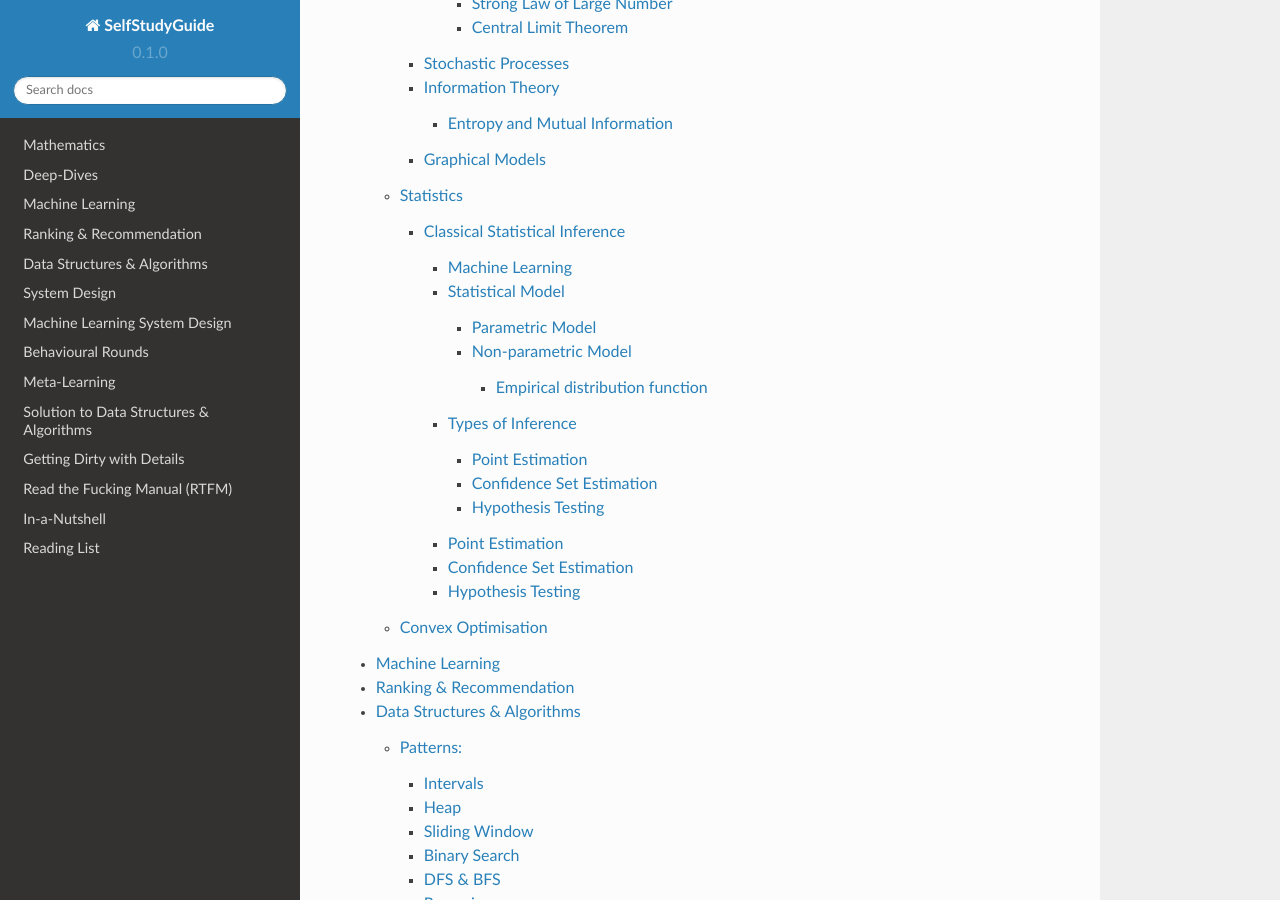
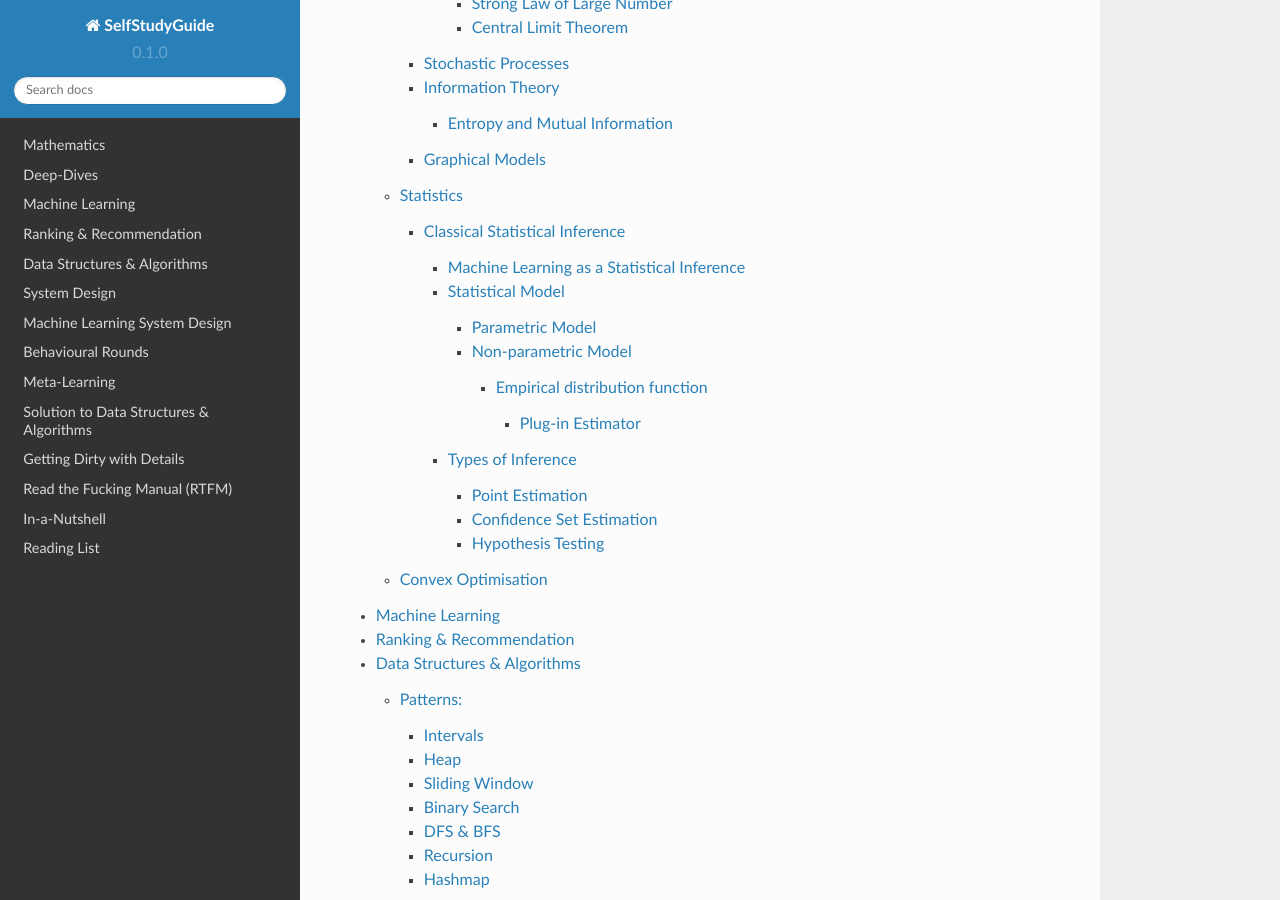
Before and after one commit to uselesstechjunks/leetcode, a Sphinx documentation site: the page built from docs/source/index.rst, in a window 1280 px wide and 900 px high, scrolled down 4529 px. Built offline with Sphinx 7.4.7 and the Read the Docs theme 2.0.0, drawn with Linux system fonts in a browser that asks for light colours; part of the change alters nothing that is shown.

Commit message:
Update inference.rst

```diff
--- a/docs/source/math/stat/inference.rst
+++ b/docs/source/math/stat/inference.rst
@@ -1,25 +1,27 @@
 ##########################################################################################
 Classical Statistical Inference
 ##########################################################################################
-We have a sample of size :math:`n` from an unknown distribution :math:`F`, :math:`X_1,\cdots X_n \sim F`.
+We have a sample of size :math:`n`, :math:`X_1,\cdots X_n` from an unknown CDF :math:`F`.
 
 .. note::
-	* The task for statistical inference is to infer :math:`F`, some function of :math:`F`, or some other quantity that depends on :math:`F`, that best explains the data, for some given definition of **best** chosen beforehand.
+	* The task for statistical inference is to infer :math:`F`, or some function of :math:`F`, or some other quantity that depends on :math:`F`, that best explains the data, for some criteria of **best** chosen beforehand.
 	* The functions of this form, :math:`T(F)`, are known as **statistical functionals**, such as
 
 		* density :math:`T(F)=f=F'`
 		* expectation :math:`T(F)=\mathbb{E}[X]=\int\limits_{-\infty}^{\infty} x \mathop{dF}`
 		* variance :math:`T(F)=\text{Var}(X)=\mathbb{E}[(\mathbb{E}[X]-X)^2]`
 		* median: :math:`T(F)=F^{-1}(1/2)`
-	* The inferred values are called **estimates** of the quantities of interest.
-	* The expression that computes these estimates from samples is called an **estimator**.
-	* Estimates are rv as their values may change subject to a different sample.
+	* The **inferred values** are called **estimates** of the quantities of interest.
+	* The **expression** that computes these estimates from samples is called an **estimator**.
+
+.. attention::
+	Estimates are rv as their values may change subject to a different sample.
 
 ******************************************************************************************
-Machine Learning
+Machine Learning as a Statistical Inference
 ******************************************************************************************
 .. note::
-	* We have iid samples of size :math:`n` a joint CDF, e.g. :math:`(X_i,Y_i)_{i=1}^n\sim F_{X,Y}`.
+	* We have iid samples from an unknown joint CDF, e.g. :math:`(X_i,Y_i)_{i=1}^n\sim F_{X,Y}`.
 	* Then inference might mean infering a **regression function** :math:`r(X)` that fits the conditional expectation corresponding to :math:`F_{Y|X}`
 
 		.. math::
@@ -27,38 +29,41 @@ Machine Learning
 
 	  where :math:`\mathbb{E}[\epsilon]=0`.
 
-		* This inference is known as **learning** in Machine Learning (achieved via **training** on a given sample set) and *curve estimation* in statistics.
+		* This inference is known as **learning** in Machine Learning and **curve estimation** in statistics.
 	* In the above case, an inference might also mean an inferring an unseen :math:`Y|X=x` by :math:`\hat{y}=r(x)` for a given :math:`X=x`.
 
 		* This is known as **inference** in Machine Learning and **prediction** in statistics.
 
 .. note::
-    * Dependent and Independent Variable: :math:`X` is known as the independent variable (*features* in Machine Learning) and :math:`Y` is known as dependent variable (*target* in Machine Learning). Independent variables are often multidimensional vectors :math:`X=\mathbf{x}\in\mathbb{R}^d` for some :math:`d>1`.
-    * It can be proven that it is always possible to write a conditional expectation in the above form such that :math:`\mathbb{E}[\epsilon]=0`.
+	Dependent and Independent Variable:
+
+	* :math:`X` is known as the independent variable (**features**) and :math:`Y` is known as dependent variable (**target**).
+	* Independent variables are often multidimensional vectors :math:`X=\mathbf{x}\in\mathbb{R}^d` for some :math:`d>1`.
+	* It can be proven that it is always possible to write a conditional expectation in the above form such that :math:`\mathbb{E}[\epsilon]=0`.
 
 ******************************************************************************************
 Statistical Model
 ******************************************************************************************
-A statistical model :math:`\mathcal{F}` is set of distributions (or other statistical functionals of interest). The following categories of models are based on the dimensionality of this set.
+.. note::
+	A statistical model :math:`\mathcal{F}` is set of distributions (or other statistical functionals of interest).
+
+The following categories of models are based on the dimensionality of this set.
 
 Parametric Model
 ==========================================================================================
-If this set can be spanned by a finitely many parameters.
+.. note::
+	If this set can be spanned by a finitely many parameters.
 
-Example: If a regression model is defined by the set of affine functions
+.. seealso::
+	* A regression model is defined by the set of affine functions :math:`\mathcal{F}=\{r(x)=mx+c; m,c\in\mathbb{R}\}`.
+	* Similarly, if the regression model is a set of feed-forward networks (FFN) of a given size, then it is also parametric and the parameters of this model are the weights and biases in each layer.
+	* If the task is to estimate densities, then a parametric model could be
 
-.. math::
-    \mathcal{F}=\{r(x)=mx+c; m,c\in\mathbb{R}\}
-
-then it's parametric. Similarly, if the regression model is a set of feed-forward networks (FFN) of a given size, then it is also parametric and the parameters of this model are the weights and biases in each layer.
-
-If the task is to estimate densities, then a parametric model could be
-
-.. math::
-    \mathcal{F}=\{f_X(x;\mu,\sigma)=\frac{1}{\sigma\sqrt{2\pi}}\exp\{\frac{1}{2\sigma}(x-\mu)^2);\mu\in\mathbb{R},\sigma\in\mathbb{R}^+\}
+		.. math::
+    	\mathcal{F}=\{f_X(x;\mu,\sigma)=\frac{1}{\sigma\sqrt{2\pi}}\exp\{\frac{1}{2\sigma}(x-\mu)^2);\mu\in\mathbb{R},\sigma\in\mathbb{R}^+\}
 
 .. note::
-    * The process that decides the model, such as choice of function-class or number of parameters, is independent of the inference and is performed separately beforehand. In Machine Learning, these are often called *hyper-parameters*.
+    * The process that decides the model, such as choice of function-class or number of parameters, is independent of the inference and is performed separately beforehand. In ML, these are called *hyper-parameters*.
     * Since there are multiple items to choose before performing inference, it is useful to clarify the sequence:
 
         #. A metric of goodness of an estimator is chosen first.
@@ -69,11 +74,14 @@ If the task is to estimate densities, then a parametric model could be
 
 Non-parametric Model
 ==========================================================================================
-Otherwise. A non-parametric model for distributions can be the set of all possible cdfs.
+.. note::
+	If this set can be spanned by a finitely many parameters.
+
+.. seealso::
+	A non-parametric model for distributions can be the set of all possible cdfs.
 
 Empirical distribution function
 ------------------------------------------------------------------------------------------
-
 The estimator for :math:`F` is :math:`\hat{F_n}` which assigns a mass :math:`1/n` to every point in sample :math:`\{X_i\}_{i=1}^n`.
 
 .. note::
@@ -82,8 +90,10 @@ The estimator for :math:`F` is :math:`\hat{F_n}` which assigns a mass :math:`1/n
 			* :math:`\mathbb{E}[\hat{F_n}(x)]=F(x)`
 			* :math:`\text{Var}(\hat{F_n})=\frac{F(x)(1-F(x))}{n}`
 
+Plug-in Estimator
+^^^^^^^^^^^^^^^^^^^^^^^^^^^^^^^^^^^^^^^^^^^^^^^^^^^^^^^^^^^^^^^^^^^^^^^^^^^^^^^^^^^^^^^^^^
 .. note::
-		Plug-in Estimator: We can obtain an estimator for any statistical functional :math:`T(F)` by replacing it with :math:`\hat{F_n}` as :math:`T(\hat{F_n})`.
+		The plug-in estimator for any statistical functional :math:`T(F)` can be obtained by replacing it with :math:`\hat{F_n}` as :math:`T(\hat{F_n})`.
 
 ******************************************************************************************
 Types of Inference
@@ -91,84 +101,84 @@ Types of Inference
 
 Point Estimation
 ==========================================================================================
-A single *best* estimate (i.e. a point) for the fixed, unknown qualtity of interest within the model. This estimate for a fixed, unknown quantity of interest, :math:`\theta`, is expressed as a function of the data
+.. note::
+	* A single *best* estimate (i.e. a point) for the fixed, unknown qualtity of interest within the model.
+	* This estimate for a fixed, unknown quantity of interest, :math:`\theta`, is expressed as a function of the data
 
     .. math::
         \hat{\theta_n}=g(X_1,\cdots,X_n)
+	* The estimate :math:`\hat{\theta_n}` is a rv (i.e. with a different sample, it evaluates to a different value).
+	* Example:
 
-    Example:
-
-        #. a single distribution/density function (parameterised/non-parameterised)
-        #. a single regression function
-        #. a single value for expectation/variance/other moments
-        #. a single prediction for a dependent variable with a given independent variable. etc.
-
-Confidence Set Estimation
-==========================================================================================
-An estimated set which traps the fixed, unknown value of our quality of interest with a pre-determined probability.
-
-    .. note::
-        #. A :math:`1-\alpha` confidence interval (CI) for a real qualtity of interest :math:`\theta` is defined as :math:`\hat{C_n}=(a,b)` where :math:`\mathbb{P}(\theta\in\hat{C_n})\ge 1-\alpha`.
-        #. The task is to estimate :math:`\hat{a}=a(X_1,\cdots,X_n)` and :math:`\hat{b}=b(X_1,\cdots,X_n)` such that the above holds.
-        #. For vector quantities, this is expressed with sets instead of intervals.
-        #. In regression setting, a confidence interval around the regression function can be thought of the set of functions which contains the true function with certain probabilty. However, this is usually never measured.
-
-Hypothesis Testing
-==========================================================================================
-This helps to evaluate how good a statistical model is given samples. Assuming a fixed statistical model, we compute estimates for certain quantities of interest, which can then be compared with the same quantity assuming the model is correct. The task is then to arrive at probabilistic statements about how different these two are.
+		#. a single distribution/density function (parameterised/non-parameterised)
+		#. a single regression function
+		#. a single value for expectation/variance/other moments
+		#. a single prediction for a dependent variable with a given independent variable. etc.
 
 .. note::
-    #. The statement about the quantity of interest assuming the model is correct is called the *Null hypothesis*.
-    #. The statement where the model is incorrect is called *Alternate hypothesis*.
-		#. [TODO:CHECK IF TRUE] If we create a :math:`1-\alpha` confidence set for the estimated quantity and the quantity as-per-model doesn't fall within this set, then we *reject* the null hypothesis with significance level :math:`1-\alpha`.  If it does then we *fail to reject* the null hypothesis.
+    * **Sampling Distribution**: The distribution of :math:`\hat{\theta_n}` over different samples.
+    * **Bias**: :math:`\text{bias}(\hat{\theta_n})=\mathbb{E}_{\theta}[\hat{\theta_n}]-\theta`.
 
-******************************************************************************************
-Point Estimation
-******************************************************************************************
-The estimate :math:`\hat{\theta_n}` is a rv (i.e. with a different sample, it evaluates to a different value).
-
-.. note::
-    * Sampling Distribution: The distribution of :math:`\hat{\theta_n}` over different samples.
-    * Bias: :math:`\text{bias}(\hat{\theta_n})=\mathbb{E}_{\theta}[\hat{\theta_n}]-\theta`. If :math:`\text{bias}(\hat{\theta_n})=0`, then :math:`\hat{\theta_n}` is called an *unbiased estimator* of :math:`\theta`.
-    * Standard Error: :math:`\text{se}(\hat{\theta_n})=\sqrt{\text{Var}_{\theta}(\hat{\theta_n})}`.
+			* If :math:`\text{bias}(\hat{\theta_n})=0`, then :math:`\hat{\theta_n}` is called an **unbiased estimator** of :math:`\theta`.
+    * **Standard Error**: :math:`\text{se}(\hat{\theta_n})=\sqrt{\text{Var}_{\theta}(\hat{\theta_n})}`.
 
 If the variance in above is also an estimate (as it often is), then we estimate SE as :math:`\hat{\text{se}}=\sqrt{\hat{\text{Var}}_{\theta}(\hat{\theta_n})}`
 
 .. note::
-    * Consistent Estimator: If :math:`\hat{\theta_n}` converges in probability to true :math:`\theta`.
-    * Mean-Squared Error: :math:`\mathbb{E}_{\theta}[(\hat{\theta_n}-\theta)^2]=\text{bias}^2(\hat{\theta_n})+\text{Var}_{\theta}(\hat{\theta_n})`
+    * **Consistent Estimator**: If :math:`\hat{\theta_n}\xrightarrow[]{P}\theta`.
+    * **Mean-Squared Error**: :math:`\mathbb{E}_{\theta}[(\hat{\theta_n}-\theta)^2]=\text{bias}^2(\hat{\theta_n})+\text{Var}_{\theta}(\hat{\theta_n})`
 
-Theorem: If :math:`\text{bias}\to 0` and :math:`\text{se}\to 0` as :math:`n\to \infty`, then :math:`\hat{\theta_n}` is consistent.
+.. attention::
+	Theorem: If :math:`\text{bias}\to 0` and :math:`\text{se}\to 0` as :math:`n\to \infty`, then :math:`\hat{\theta_n}` is consistent.
 
 .. note::
-    * Asymptotically Normal Estimator: :math:`\hat{\theta_n}\approx\mathcal{N}(\theta,\hat{\text{se}}^2)`.
+    * **Asymptotically Normal Estimator**: :math:`\hat{\theta_n}\approx\mathcal{N}(\theta,\hat{\text{se}}^2)`.
     * Empirical distribution function is a consistent estimator for any distribution.
 
-******************************************************************************************
 Confidence Set Estimation
-******************************************************************************************
-* Pointwise Asymptotic CI: :math:`\forall\theta\in\Theta,\liminf_{n\to\infty}\mathbb{P}_{\theta}(\theta\in\hat{C_n})\ge 1-\alpha``
-* Uniform Asymptotic CI: :math:`\liminf_{n\to\infty}\inf_{\theta\in\Theta}\mathbb{P}_{\theta}(\theta\in\hat{C_n})\ge 1-\alpha``
+==========================================================================================
+.. note::
+	An estimated set which traps the fixed, unknown value of our quality of interest with a pre-determined probability.
+
+.. attention::
+	#. A :math:`1-\alpha` confidence interval (CI) for a real qualtity of interest :math:`\theta` is defined as :math:`\hat{C_n}=(a,b)` where :math:`\mathbb{P}(\theta\in\hat{C_n})\ge 1-\alpha`.
+	#. The task is to estimate :math:`\hat{a}=a(X_1,\cdots,X_n)` and :math:`\hat{b}=b(X_1,\cdots,X_n)` such that the above holds.
+	#. For vector quantities, this is expressed with sets instead of intervals.
+	#. In regression setting, a confidence interval around the regression function can be thought of the set of functions which contains the true function with certain probabilty. However, this is usually never measured.
 
 .. note::
-    Uniform Asymptotic CI is stricter.
+	* **Pointwise Asymptotic CI**: :math:`\forall\theta\in\Theta,\liminf_{n\to\infty}\mathbb{P}_{\theta}(\theta\in\hat{C_n})\ge 1-\alpha``
+	* **Uniform Asymptotic CI**: :math:`\liminf_{n\to\infty}\inf_{\theta\in\Theta}\mathbb{P}_{\theta}(\theta\in\hat{C_n})\ge 1-\alpha``
 
-* Normal-based Confidence Interval: If :math:`\hat{\theta_n}` is an aysmptotically normal estimator of :math:`\theta`, then a :math:`1-\alpha` confidence interval is given by :math:`(\hat{\theta_n}-z_{\alpha/2}\hat{\text{se}},\hat{\theta_n}+z_{\alpha/2}\hat{\text{se}})`.
+		* Uniform Asymptotic CI is stricter.
 
 .. note::
-    The above is a pointwise asymptotic CI.
+	**Normal-based Confidence Interval**:
+
+	* If :math:`\hat{\theta_n}` is an aysmptotically normal estimator of :math:`\theta`, then a :math:`1-\alpha` confidence interval is given by
+
+		.. math:: (\hat{\theta_n}-z_{\alpha/2}\hat{\text{se}},\hat{\theta_n}+z_{\alpha/2}\hat{\text{se}})
+	* The above is a pointwise asymptotic CI.
 
 For the empirical distribution model, following are some interesting results.
 
 .. note::
-    * Glivenko-Cantelli Theorem: :math:`||\hat{F_n}(x)-F(x)||_\infty=\sup_{x}|\hat{F_n}(x)-F(x)|\xrightarrow[]{as} 0`.
-    * Dvoretzsky-Kiefer-Wolfowitz (DKW) Inequality: For any :math:`\epsilon>0`,
+    * **Glivenko-Cantelli Theorem**: :math:`||\hat{F_n}(x)-F(x)||_\infty=\sup_{x}|\hat{F_n}(x)-F(x)|\xrightarrow[]{as} 0`.
+    * **Dvoretzsky-Kiefer-Wolfowitz (DKW) Inequality**: For any :math:`\epsilon>0`,
 
         .. math::
             \mathbb{P}(\sup_x|\hat{F_n}(x)-F(x)|>\epsilon) \le 2\exp(-2n\epsilon^2)
 
     * It can be derived from DKW that we can form a :math:`1-\alpha` CI of width :math:`2\epsilon_n` around :math:`\hat{F_n}` where :math:`\epsilon_n=\sqrt{\frac{1}{2n}\ln(\frac{2}{\alpha})}`.
 
-******************************************************************************************
 Hypothesis Testing
-******************************************************************************************
+==========================================================================================
+.. note::
+	* This helps to evaluate how good a statistical model is given samples.
+	* Assuming a fixed statistical model, we compute estimates for certain quantities of interest, which can then be compared with the same quantity assuming the model is correct.
+	* The task is then to arrive at probabilistic statements about how different these two are.
+
+.. attention::
+    #. The statement about the quantity of interest assuming the model is correct is called the *Null hypothesis*.
+    #. The statement where the model is incorrect is called *Alternate hypothesis*.
+		#. [TODO:CHECK IF TRUE] If we create a :math:`1-\alpha` confidence set for the estimated quantity and the quantity as-per-model doesn't fall within this set, then we *reject* the null hypothesis with significance level :math:`1-\alpha`.  If it does then we *fail to reject* the null hypothesis.
```
